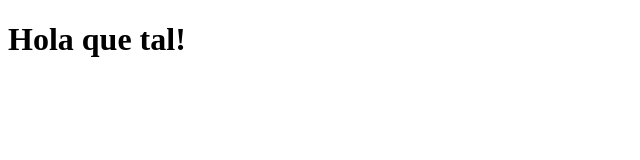
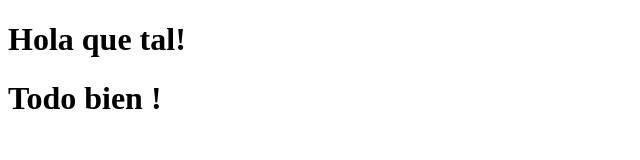
Before and after one commit to deimianvasquez/instagram-post, a plain HTML site: page index.html in a window 1280 px wide. Shown: the whole page, without its empty margins (0-640 px from the left). Drawn offline with Linux system fonts and the light colour scheme.

Commit message:
:poop: add changes for example

```diff
--- a/index.html
+++ b/index.html
@@ -8,5 +8,15 @@
 </head>
 <body>
     <h1>Hola que tal!</h1>
+    <h1>Todo bien !</h1>
 </body>
 </html>
+
+<!--
+
+    git init -- inicializar un repositor4io git
+    git log  -- podemos ver todos los commit que se han hecho
+    git add .  -- agregar las cosas que se van a comitear
+    git commit -m "message" -- para que git siga los cambios de mi repositorio
+
+ -->
```
